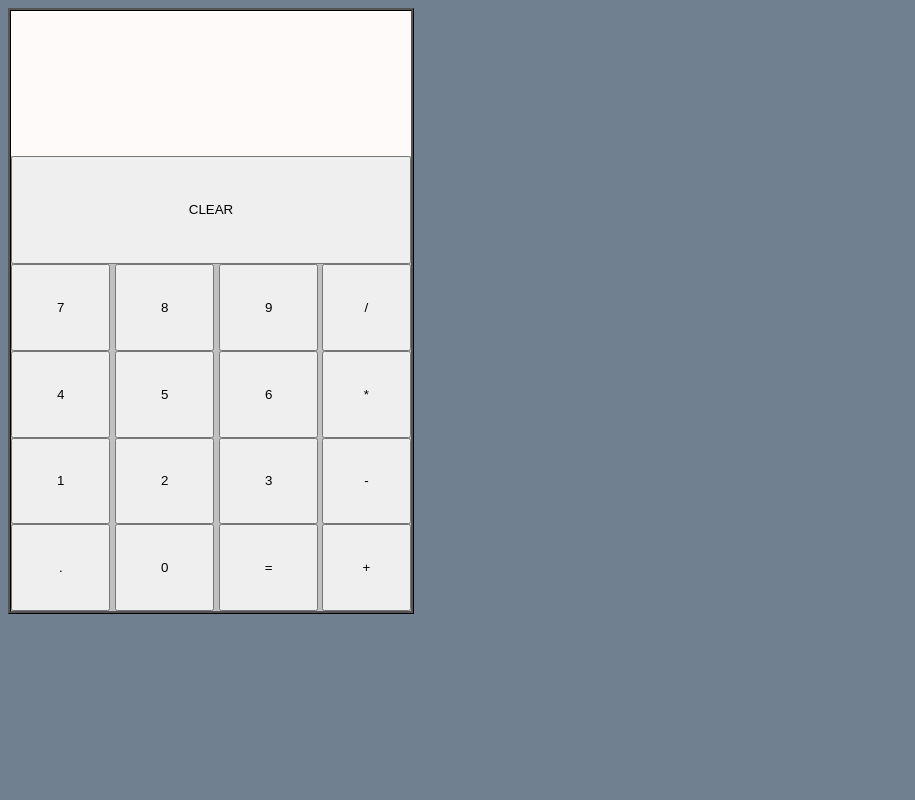
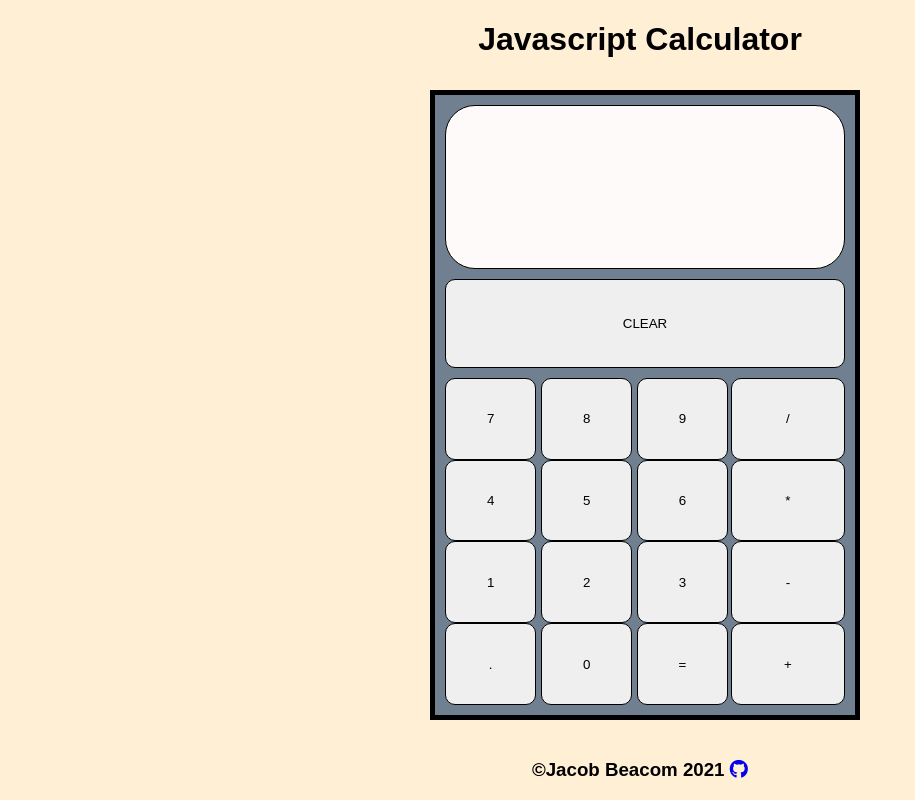
Before and after one commit to jacobbeacom/calculator, a plain HTML site: page index.html in a window 1280 px wide. Both pictures are taken after a click on the button "CLEAR". Shown: the whole page, without its empty margins (0-915 px from the left). Drawn offline with Linux system fonts and the light colour scheme.

Commit message:
Added new style properties for the calculator to enhance visuals. Added JS logic for the clear button, clear button now works properly. Added a header with a title of the project, as well as a footer with author information as well as a link to my github.

```diff
--- a/index.html
+++ b/index.html
@@ -7,14 +7,17 @@
     <title>Calculator</title>
     <link rel="stylesheet" href="style.css">
     <script defer src="scripts.js" ></script>
+    <script src="https://kit.fontawesome.com/a653626f68.js" crossorigin="anonymous"></script>
 </head>
 <body>
+    <div class="header"><h1 id="headertext">Javascript Calculator</h1></div>
+
     <div class="container">
         <div class="displayArea">
             <p id="previousInput"></p>
             <p class="display" id="display"></p>
         </div>
-        <button class="clear">CLEAR</button>
+        <button id="clear">CLEAR</button>
         <div class="numbers">
             <button class="number">7</button>
             <button class="number">8</button>
@@ -41,6 +44,11 @@
 
     </div>
 
+    <div class="footer">
+        <h3 id="footertext">©Jacob Beacom 2021 <a href="https://github.com/jacobbeacom"><i class="fab fa-github"></i></a> </h3>
+
+
+        </div>
 
 </body>
 </html>
--- a/scripts.js
+++ b/scripts.js
@@ -9,38 +9,6 @@ let displayValue;
 let results;
 
 
-function add(num1, num2) {
-    // takes two integers as input
-    // add integer1 and integer2
-    // return the result
-
-    let result = parseInt(num1, 10) + parseInt(num2, 10);
-    return result;
-}
-
-function subtract(num1, num2) {
-    // takes two integers as input
-    // Subtracts integer2 from integer1
-    // return the result
-    let result = num1 - num2;
-    return result;
-}
-
-function multiply(num1, num2) {
-    // takes two integers as input
-    // multiplies integer 1 and integer 2
-    // return the result
-    let result = num1 * num2;
-    return result;
-}
-
-function divide(num1, num2) {
-    // takes two integers as input
-    // divides integer 1 by integer 2
-    // return the result
-    let result = num1 / num2;
-    return result;
-}
 
 function operate(num1, num2, operator) {
     // takes the two integers and the operator function as input
@@ -69,13 +37,6 @@ When user selects the first number button, clear the display paragraph and repop
 function display(value) {
    let disp =  document.getElementById('display');
    disp.textContent +=  value;
-}
-
-function operatorDisplay(operator) {
-    let disp = document.getElementById('display');
-    num1 = disp.textContent;
-    let prevInp = document.getElementById('previousInput');
-    prevInp.textContent = num1 + ' ' + operator;
 }
 
 
@@ -112,5 +73,18 @@ const equalsButton = document.getElementById('equals');
         let result = operate(num1, num2, newOperator);
         num1 = result;
         disp.textContent = result;
+});
 
+const clearButton = document.getElementById('clear');
+
+    clearButton.addEventListener('click', () => {
+        let disp = document.getElementById('display');
+        let altDisp = document.getElementById('previousInput');
+        num1 = null;
+        num2 = null;
+        operator = null;
+        newOperator = null;
+        results = null;
+        disp.textContent = "";
+        altDisp.textContent = "";
     });
--- a/style.css
+++ b/style.css
@@ -1,21 +1,26 @@
 body {
-    background-color: slategrey;
+    background-color: papayawhip;
     font-family: Arial, Helvetica, sans-serif;
     color: black;
 
 }
 
 .container {
-    background-color:silver;
+    background-color: slategrey;
     display: grid;
-    border: 3px;
+    border: 5px;
     border-color: black;
-    border-style: ridge;
-    grid-template-columns: 4;
-    grid-template-rows: 6;
+    border-style: solid;
+    grid-template-columns: 1fr 1fr .8fr;
+    grid-template-rows: 1.5fr 1fr 1fr 1fr 1fr;
     width: 400px;
     height: 600px;
-
+    padding: 10px;
+    position: absolute;
+    top: 50%;
+    left: 50%;
+    margin-top: -310px;
+    margin-left: -210px;
 
 }
 
@@ -28,7 +33,8 @@ body {
     display:grid;
     grid-template-columns: subgrid;
     padding: 25px 25px 0px 25px;
-
+    border-radius: 30px;
+    border: 1px solid black;
 
 }
 
@@ -41,10 +47,14 @@ body {
     margin: 0px;
 }
 
-.clear {
+#clear {
     grid-row-start: 2;
     grid-row-end: 3;
     grid-column: 1/4;
+    border: 1px solid black;
+    margin-top: 10px;
+    margin-bottom: 10px;
+    border-radius: 10px;
 }
 
 .numbers {
@@ -54,6 +64,7 @@ body {
     grid-column-end: 3;
     width: 100%;
     height: 100%;
+
 
 
 }
@@ -70,13 +81,16 @@ body {
     width: 32%;
     height: 25%;
     padding: 0px;
+    border: 1px solid black;
+    border-radius: 10px;
 }
 
 #equals {
     width: 32%;
     height: 25%;
     padding: 0px;
-
+    border-radius: 10px;
+    border: 1px solid black;
 }
 
 ul {
@@ -93,4 +107,28 @@ li {
 .operator {
     width: 100%;
     height: 100%;
+    border: 1px solid black;
+    border-radius: 10px;
 }
+
+#previousInput {
+    grid-column-start: 1;
+    grid-column-end: 4;
+    justify-self: right;
+}
+
+#headertext {
+    text-align: center;
+}
+
+#footertext {
+    text-align: center;
+}
+
+.footer {
+    position: absolute;
+    bottom: 0%;
+    left: 50%;
+    margin-left: -108.08px;
+    margin-top: -29.2px;
+}
```
Lines whose indentation alone changed are shown as unchanged.
